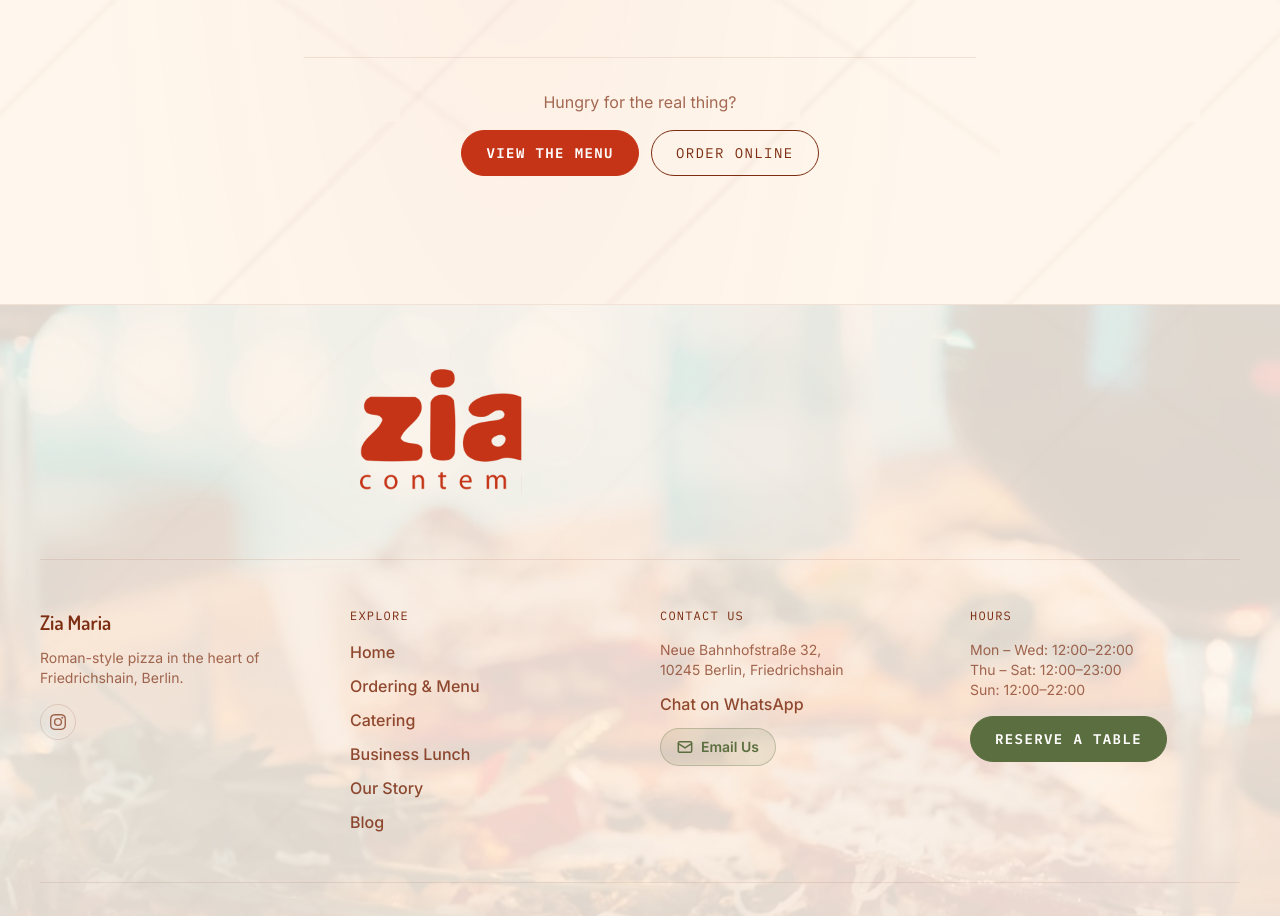
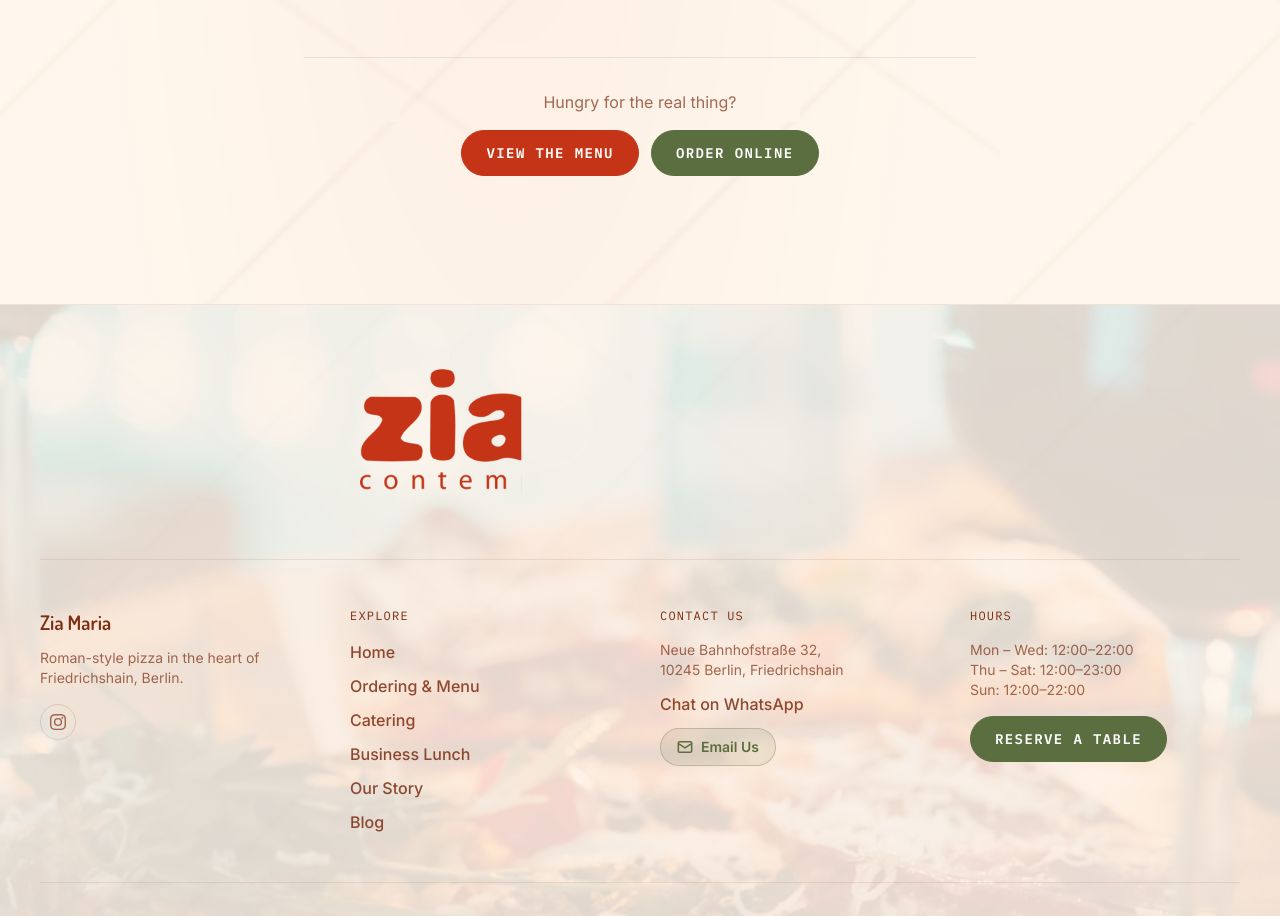
Before and after one commit to ziamariaberlin2-home/one-scroll-web, a Next.js app: page /blog/how-much-pizza-per-person-to-order/ in a window 1280 px wide. Shown: the part 2806-3722 px from the top of the page. Built offline with nearby package versions, Linux system fonts and the light colour scheme.

Commit message:
Change blog Order Online button to olive

```diff
--- a/app/blog/[slug]/page.js
+++ b/app/blog/[slug]/page.js
@@ -125,7 +125,7 @@ export default function BlogPostPage({ params }) {
             <p className="font-body text-ink/70">Hungry for the real thing?</p>
             <div className="mt-4 flex flex-wrap items-center justify-center gap-3">
               <a href={`${basePath}/menu/`} className="btn-pill-wine">View the Menu</a>
-              <a href={`${basePath}/order/`} className="btn-pill-dark">Order Online</a>
+              <a href={`${basePath}/order/`} className="btn-pill-olive">Order Online</a>
             </div>
           </div>
         </div>
```
